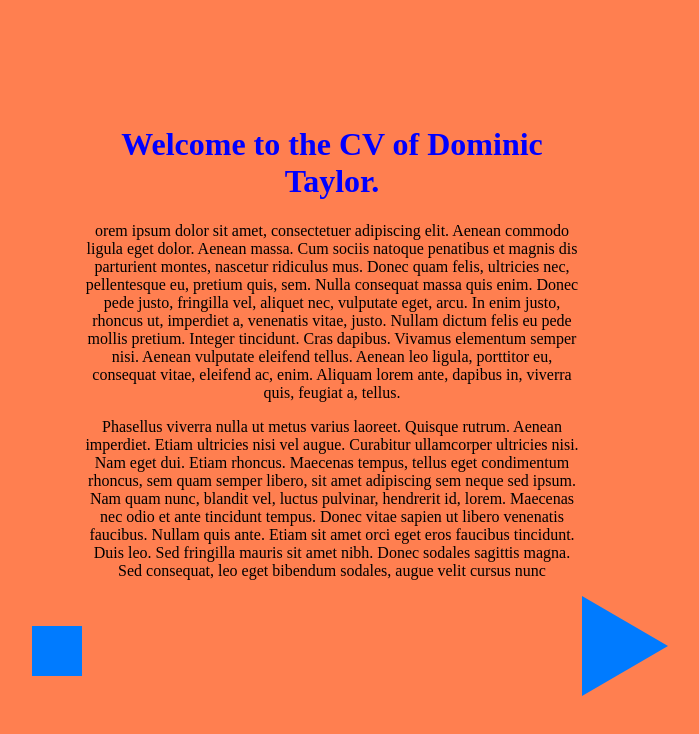
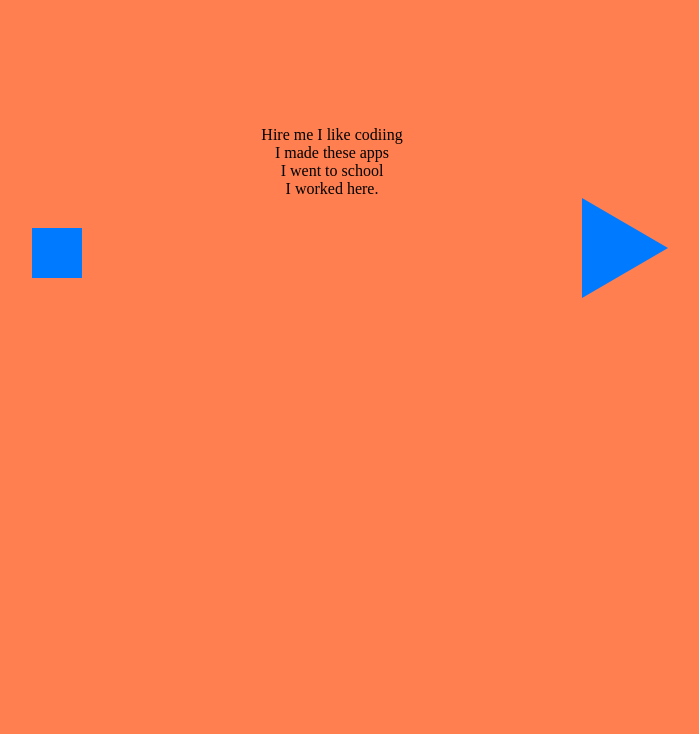
Before and after one commit to dominic-taylor/cv, a website: page index.html in a window 1280 px wide. Shown: the whole page, without its empty margins (308-1007 px from the left). Drawn offline with Linux system fonts and the light colour scheme.

Commit message:
Add js file

```diff
--- a/index.css
+++ b/index.css
@@ -11,7 +11,10 @@ main {
 h1 {
   color: blue;
 }
-.nav {
+.content {
+  text-align: center;
+}
+#nav {
  margin-left: -50;
  margin-top: 30px;
  position: fixed;
@@ -19,7 +22,7 @@ h1 {
  width: 50px;
  height: 50px;
 }
-.arrow {
+#arrow {
   width: 0;
   height: 0;
   margin: auto 500px;
@@ -28,3 +31,7 @@ h1 {
   border-width: 50px 0 50px 86.6px;
   border-color: transparent transparent transparent #007bff;
 }
+#summary{display: block; }
+#projects{display: block;}
+#education{display: block;}
+#work{display: block;}
--- a/index.html
+++ b/index.html
@@ -1,16 +1,18 @@
 <DOCTYPE>
 <html>
-   <head>
+  <head>
     <title>Dominic Taylor's CV </title>
     <link href='index.css' rel='stylesheet'/>
+    <script src='main.js' type="text/javascript" charset="utf-8" async="" defer=""></script>
   </head>
   <body>
     <main>
-      <h1>Welcome to the CV of Dominic Taylor. </h1>
-      <p> orem ipsum dolor sit amet, consectetuer adipiscing elit. Aenean commodo ligula eget dolor. Aenean massa. Cum sociis natoque penatibus et magnis dis parturient montes, nascetur ridiculus mus. Donec quam felis, ultricies nec, pellentesque eu, pretium quis, sem. Nulla consequat massa quis enim. Donec pede justo, fringilla vel, aliquet nec, vulputate eget, arcu. In enim justo, rhoncus ut, imperdiet a, venenatis vitae, justo. Nullam dictum felis eu pede mollis pretium. Integer tincidunt. Cras dapibus. Vivamus elementum semper nisi. Aenean vulputate eleifend tellus. Aenean leo ligula, porttitor eu, consequat vitae, eleifend ac, enim. Aliquam lorem ante, dapibus in, viverra quis, feugiat a, tellus.</p> <p> Phasellus viverra nulla ut metus varius laoreet. Quisque rutrum. Aenean imperdiet. Etiam ultricies nisi vel augue. Curabitur ullamcorper ultricies nisi. Nam eget dui. Etiam rhoncus. Maecenas tempus, tellus eget condimentum rhoncus, sem quam semper libero, sit amet adipiscing sem neque sed ipsum. Nam quam nunc, blandit vel, luctus pulvinar, hendrerit id, lorem. Maecenas nec odio et ante tincidunt tempus. Donec vitae sapien ut libero venenatis faucibus. Nullam quis ante. Etiam sit amet orci eget eros faucibus tincidunt. Duis leo. Sed fringilla mauris sit amet nibh. Donec sodales sagittis magna. Sed consequat, leo eget bibendum sodales, augue velit cursus nunc
-</p>
-<div class='nav'></div>
-<div class='arrow'></div>
+      <div class='content' id='summary'>Hire me I like codiing </div>
+      <div class='content' id='projects'>I made these apps </div>
+      <div class='content' id='education'> I went to school</div>
+      <div class='content' id='work'>I worked here.  </div>
+      <div id='nav'></div>
+      <div id='arrow'></div>
     </main>
   </body>
 </html>
--- /dev/null
+++ b/main.js
@@ -0,0 +1,10 @@
+function changeContent() {
+  var current = document.getElementsByClassName('content')
+  console.log(current)
+
+  // make current content DISPLAY NONE
+  // make next content DISPLAY
+}
+
+var arrow = document.getElementById('arrow')
+arrow.addEventListener('click', changeContent, false)
```
